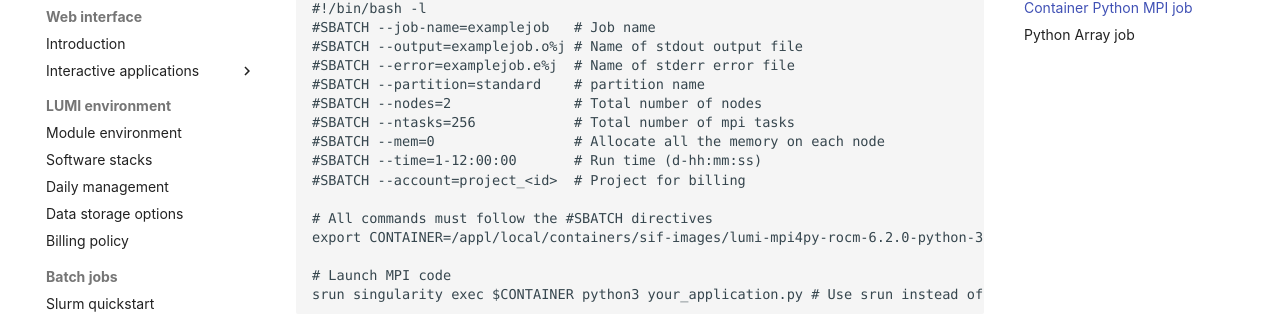
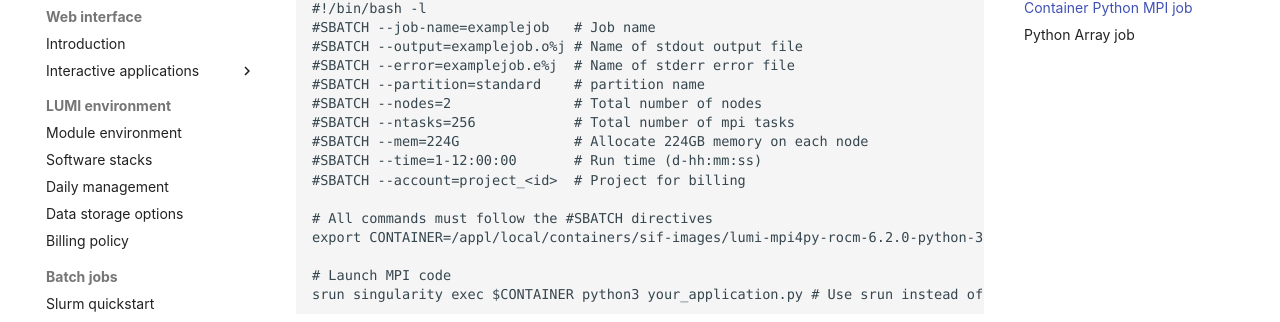
Before and after one commit to Lumi-supercomputer/lumi-userguide, an MkDocs documentation site: the page built from docs/runjobs/scheduled-jobs/python.md, in a window 1280 px wide and 900 px high, scrolled down 943 px. Shown: the part 127-449 px from the top of the window. Built offline with MkDocs 1.6.1 and Material for MkDocs 9.7.7, drawn with Linux system fonts in a browser that asks for light colours.

Commit message:
Replace --mem=0 with 256-32 = 224GB memory

```diff
--- a/docs/runjobs/scheduled-jobs/python.md
+++ b/docs/runjobs/scheduled-jobs/python.md
@@ -39,7 +39,7 @@ Running MPI jobs in Python can quickly run out of hand because all MPI processes
 #SBATCH --partition=standard    # partition name
 #SBATCH --nodes=2               # Total number of nodes
 #SBATCH --ntasks=256            # Total number of mpi tasks
-#SBATCH --mem=0                 # Allocate all the memory on each node
+#SBATCH --mem=224G              # Allocate 224GB memory on each node
 #SBATCH --time=1-12:00:00       # Run time (d-hh:mm:ss)
 #SBATCH --account=project_<id>  # Project for billing
 
```
